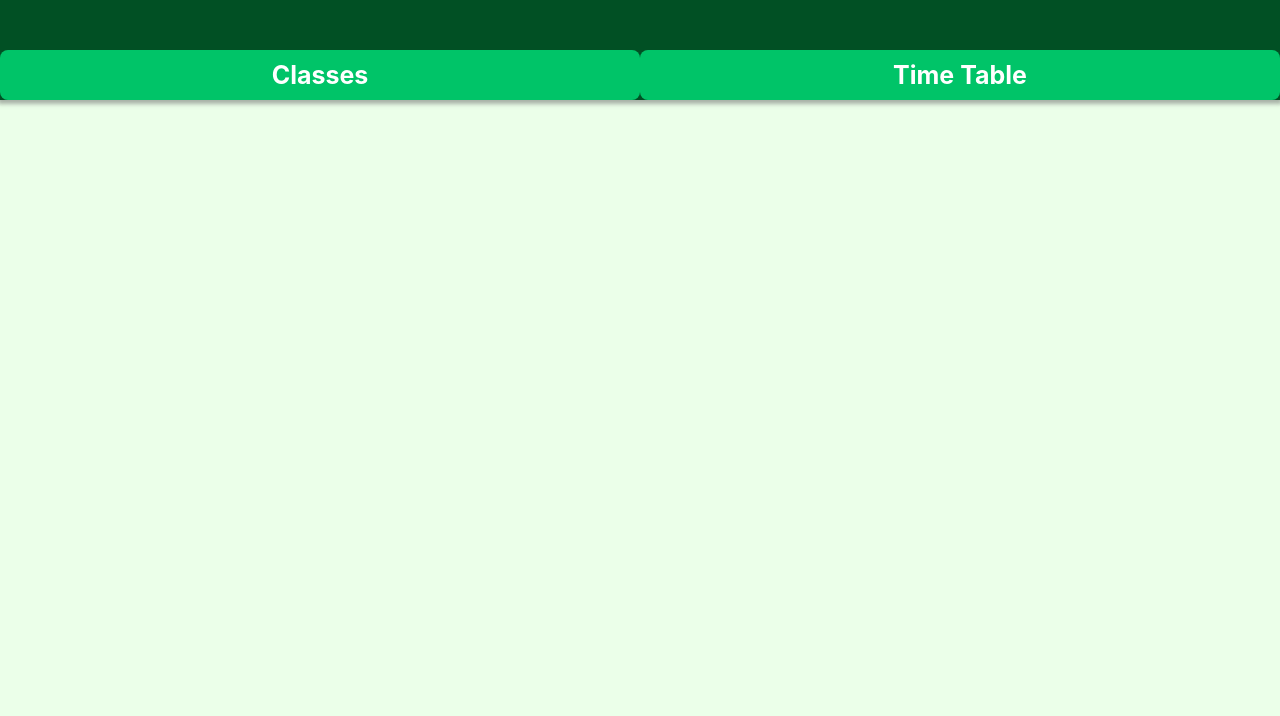
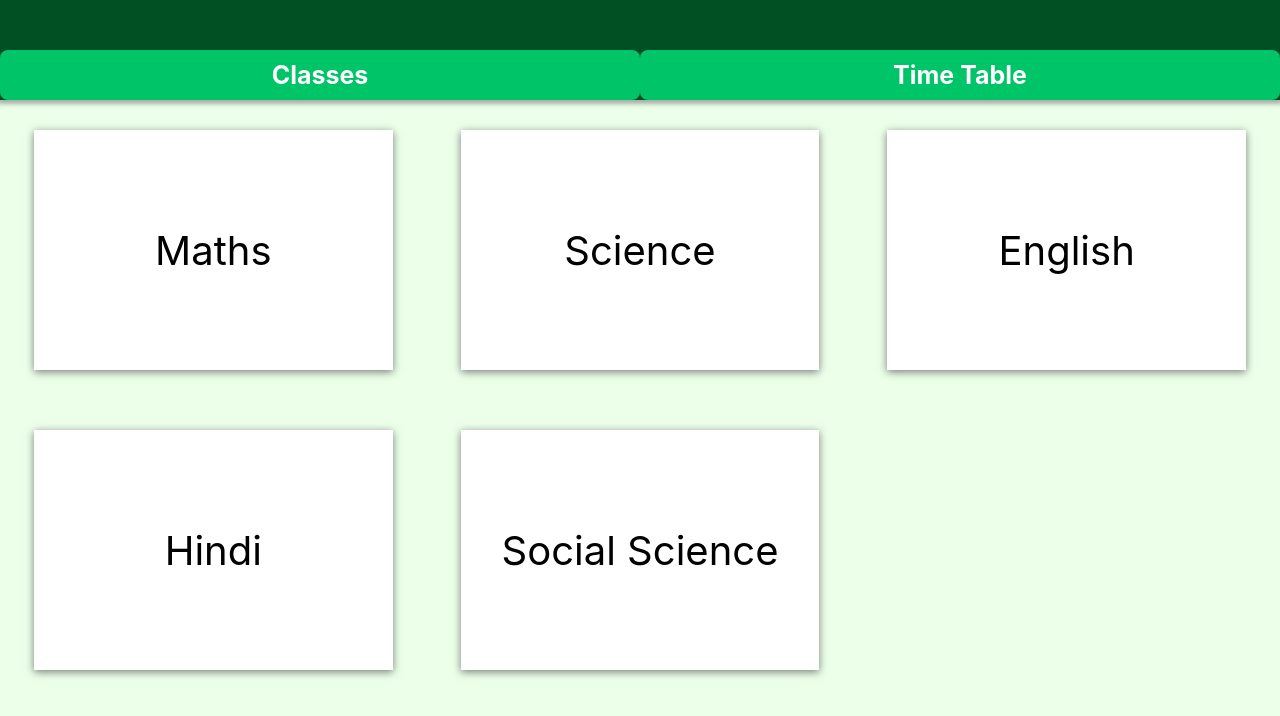
Before and after one commit to WinLoseDraw/whole-root, a React (Create React App) app: page /Class in a window 1280 px wide. Shown: the top 716 px of the page. Built offline with nearby package versions, Linux system fonts and the light colour scheme.

Commit message:
Added text to main button

```diff
--- a/src/components/CSS/ClassPage.css
+++ b/src/components/CSS/ClassPage.css
@@ -4,6 +4,7 @@
     background-color: rgb(235, 255, 233);
 }
 
+/* Nav bar */
 .classNav{
     width: 100%;
     height: 100px;
@@ -25,5 +26,36 @@
     font-size: 25px;
     color: white;
     font-weight: bold;
+}
 
+/* Card */
+.cardContainer {
+    display: grid;
+    grid-template-columns: 1fr 1fr 1fr;
 }
+
+.classCard{
+    width: 28vw;
+    height: 30vh;
+
+    margin: 30px auto;
+
+    display: flex;
+    align-items: center;
+    justify-content: center;
+
+    background-color: white;
+    box-shadow: rgba(0, 0, 0, 0.5) 0px 2px 8px;
+
+    font-size: 40px;
+}
+
+.classCard:hover{
+    transform: scale(1.1);
+    transition: transform 300ms;
+}
+
+.classCard:not(:hover){
+    transform: scale(1);
+    transition: transform 300ms;
+}
--- a/src/components/CSS/Mainpage.css
+++ b/src/components/CSS/Mainpage.css
@@ -1,7 +1,7 @@
 .container{
     flex-grow: 1;
     display: flex;
-    align-items: center;
+    align-items: flex-start;
     justify-content: space-evenly;
 }
 
@@ -16,10 +16,11 @@
 /* Nav bar */
 
 .mainPageNav{
-    height: 10%;
+    min-height: 100px;
     display: flex;
     align-items: center;
     padding: 0px 50px;
+    margin-bottom: 15px;
 
     box-shadow: 0px 2px 8px 2px rgba(128, 128, 128, 0.5);
 }
@@ -56,12 +57,22 @@
 .main-btn{
     width: 32%;
     height: 97%;
+    min-height: 500px;
     border: none;
     border-radius: 8px;
     box-shadow: 0px 2px 8px 2px rgba(128, 128, 128, 0.5);
 
     color: white;
     font-size: 40px;
+}
+
+.main-btn-text{
+    font-size: 25px;
+    width: 80%;
+    height: 60%;
+    margin: auto;
+    overflow: hidden;
+    transition: height 300ms;
 }
 
 #classroom{
@@ -98,12 +109,31 @@
 
 #library:hover{
     background-color: rgb(255, 172, 19);
-    transition: background-color 300ms;
+    transition: background-color 200ms;
 }
 
 #library:not(:hover){
     background-color: rgb(251, 138, 0);
-    transition: background-color 300ms;
+    transition: background-color 200m;
+}
+
+/* Btn transition */
+.text-expand-enter{
+    height: 0px;
+}
+
+.text-expand-active{
+    height: 60%;
+    transform: height 200ms;
+}
+
+.text-expand-done{
+    height: 60%;
+}
+
+.text-expand-exit-active{
+    height: 0;
+    transform: height 200ms;
 }
 
 /* Form */
--- a/src/components/ClassPage.js
+++ b/src/components/ClassPage.js
@@ -1,8 +1,20 @@
-import React from 'react'
+import React, { useState } from 'react'
 
 import "./CSS/ClassPage.css"
 
 const ClassPage = () => {
+
+    // Hooks
+    const [CurrentTab, setCurrentTab] = useState(0)
+
+    let rooms = [{name: "Maths"}, {name: "Science"}, {name: "English"}, {name: "Hindi"}, {name: "Social Science"}]
+
+    let gridItems = []
+
+    rooms.forEach((item, index) => {
+        gridItems.push(<ClassCard name={item.name} />)
+    })
+
     return (
         <div className="classContainer">
             <nav className="classNav">
@@ -13,6 +25,18 @@ const ClassPage = () => {
                     Time Table
                 </div>
             </nav>
+            <div className="cardContainer">
+                {gridItems}
+            </div>
+        </div>
+    )
+}
+
+const ClassCard = ({name}) => {
+
+    return (
+        <div className="classCard">
+            {name}
         </div>
     )
 }
--- a/src/components/Mainpage.js
+++ b/src/components/Mainpage.js
@@ -16,6 +16,7 @@ const Mainpage = ({events}) => {
     // Hooks
     const [IsLoggedIn, setIsLoggedIn] = useState(false)
     const [IsOnMainPage, setIsOnMainPage] = useState(true)
+    const [IsBtnTextShowing, setIsBtnTextShowing] = useState({class: false, dashboard: false, library: false})
 
     const [OnLogin, setOnLogin] = useState(false)
     const [OnSignup, setOnSignup] = useState(false)
@@ -50,7 +51,10 @@ const Mainpage = ({events}) => {
 
             <div className="container">
 
-                <button className="main-btn" id="classroom" onClick={() => IsLoggedIn?navigate("/Class"):0}>
+                <button className="main-btn" id="classroom"
+                    onClick={() => IsLoggedIn?navigate("/Class"):0}
+                    onMouseOver={() => setIsBtnTextShowing({...IsBtnTextShowing, class: true})}
+                    onMouseLeave={() => setIsBtnTextShowing({...IsBtnTextShowing, class: false})}>
                     <CSSTransition
                         in={IsOnMainPage}
                         timeout={500}
@@ -60,8 +64,22 @@ const Mainpage = ({events}) => {
                         <ClassroomBtnIcon />
 
                     </CSSTransition>
+
+                    <CSSTransition
+                        in={IsBtnTextShowing.class}
+                        timeout={300}
+                        classNames="text-expand"
+                        unmountOnExit>
+
+                        <div className="main-btn-text">
+                            Lorem ipsum dolor sit amet consectetur adipisicing elit. Necessitatibus enim omnis iusto corrupti veritatis eum fuga rem ea accusantium, quibusdam dignissimos eveniet laudantium officia sunt similique quia quaerat vel alias.
+                        </div>
+
+                    </CSSTransition>
                 </button>
-                <button className="main-btn" id="dashboard">
+                <button className="main-btn" id="dashboard"
+                    onMouseOver={() => setIsBtnTextShowing({...IsBtnTextShowing, dashboard: true})}
+                    onMouseLeave={() => setIsBtnTextShowing({...IsBtnTextShowing, dashboard: false})}>
                     <CSSTransition
                         in={IsOnMainPage}
                         timeout={500}
@@ -71,8 +89,23 @@ const Mainpage = ({events}) => {
                         <DashboardBtnIcon />
 
                     </CSSTransition>
+
+                    <CSSTransition
+                        in={IsBtnTextShowing.dashboard}
+                        timeout={300}
+                        classNames="text-expand"
+                        unmountOnExit>
+
+                        <div className="main-btn-text">
+                            Lorem ipsum dolor sit amet consectetur adipisicing elit. Necessitatibus enim omnis iusto corrupti veritatis eum fuga rem ea accusantium, quibusdam dignissimos eveniet laudantium officia sunt similique quia quaerat vel alias.
+                        </div>
+
+                    </CSSTransition>
+
                 </button>
-                <button className="main-btn" id="library">
+                <button className="main-btn" id="library"
+                    onMouseOver={() => setIsBtnTextShowing({...IsBtnTextShowing, library: true})}
+                    onMouseLeave={() => setIsBtnTextShowing({...IsBtnTextShowing, library: false})}>
                     <CSSTransition
                         in={IsOnMainPage}
                         timeout={500}
@@ -82,6 +115,19 @@ const Mainpage = ({events}) => {
                         <LibraryBtnIcon />
 
                     </CSSTransition>
+
+                    <CSSTransition
+                        in={IsBtnTextShowing.library}
+                        timeout={300}
+                        classNames="text-expand"
+                        unmountOnExit>
+
+                        <div className="main-btn-text">
+                            Lorem ipsum dolor sit amet consectetur adipisicing elit. Necessitatibus enim omnis iusto corrupti veritatis eum fuga rem ea accusantium, quibusdam dignissimos eveniet laudantium officia sunt similique quia quaerat vel alias.
+                        </div>
+
+                    </CSSTransition>
+
                 </button>
 
                 <CSSTransition
```
